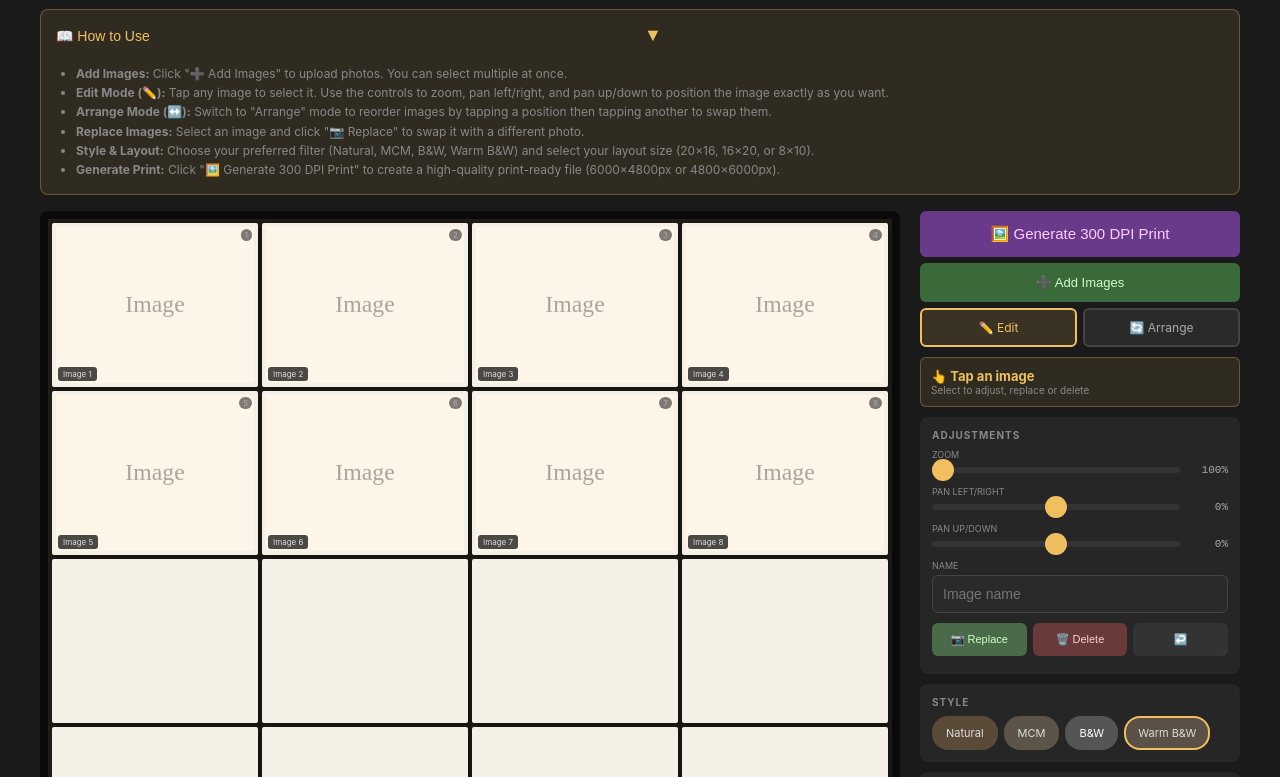
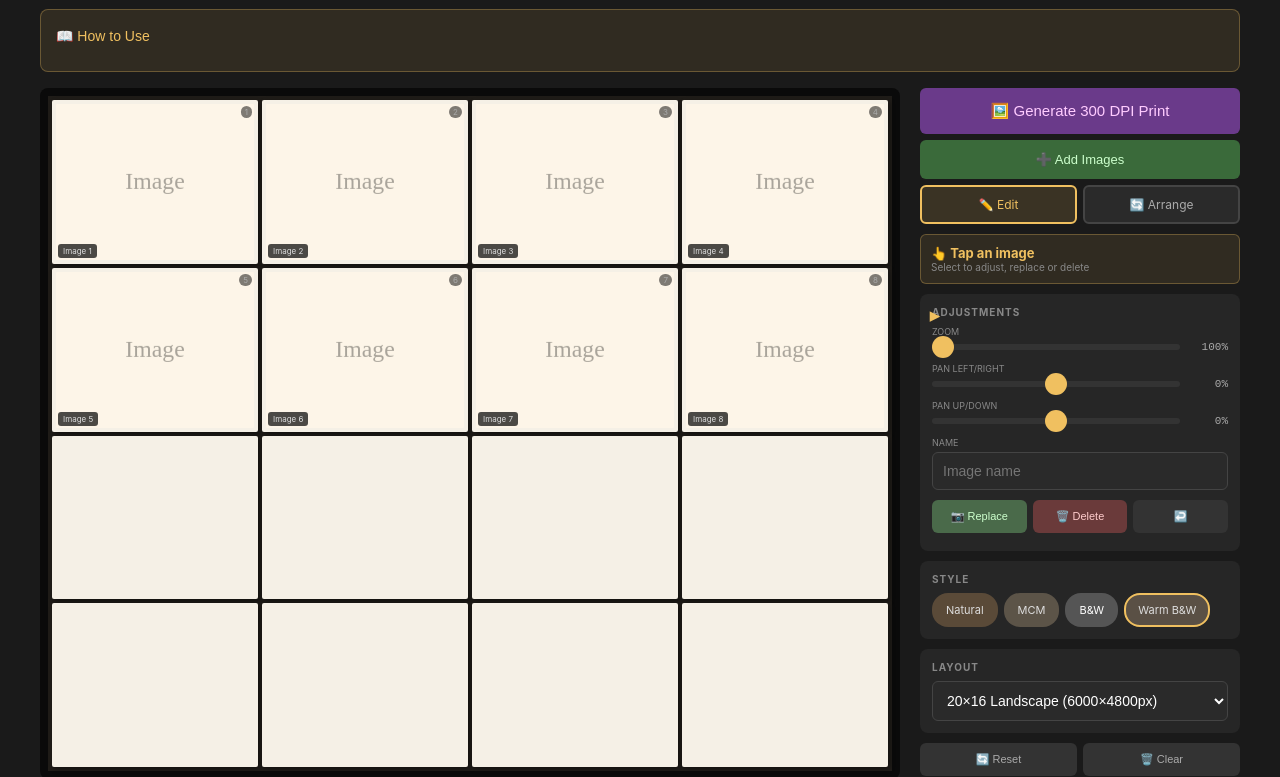
Before and after one commit to haginl1/Portfolio, a plain HTML site: page collage-editor.html in a window 1280 px wide. Shown: the part 52-829 px from the top of the page. Drawn offline with Linux system fonts and the light colour scheme.

Commit message:
Make How to Use section start in collapsed state

```diff
--- a/collage-editor.html
+++ b/collage-editor.html
@@ -89,9 +89,9 @@ input[type=file]{display:none}
 <div style="background: rgba(240, 192, 96, 0.1); border: 1px solid rgba(240, 192, 96, 0.3); border-radius: 8px; padding: 15px; margin-bottom: 16px; max-width: 1200px; margin-left: auto; margin-right: auto;">
   <button class="htu-toggle" onclick="toggleHowToUse()" onkeydown="if(event.key===' '||event.key==='Enter'){event.preventDefault();toggleHowToUse()}">
     <span>📖 How to Use</span>
-    <span class="htu-toggle-icon" id="htuIcon">▼</span>
+    <span class="htu-toggle-icon collapsed" id="htuIcon">▼</span>
   </button>
-  <div class="htu-content" id="htuContent">
+  <div class="htu-content collapsed" id="htuContent">
     <ul style="color: #888; font-size: 12px; margin: 8px 0 0 0; padding-left: 20px; line-height: 1.6;">
       <li><strong>Add Images:</strong> Click "➕ Add Images" to upload photos. You can select multiple at once.</li>
       <li><strong>Edit Mode (✏️):</strong> Tap any image to select it. Use the controls to zoom, pan left/right, and pan up/down to position the image exactly as you want.</li>
@@ -566,18 +566,6 @@ function toggleHowToUse(){
   icon.classList.toggle('collapsed');
 }
 
-function initHtuMobile(){
-  let isMobile=window.innerWidth<=768;
-  let content=document.getElementById('htuContent');
-  if(isMobile){
-    content.classList.add('collapsed-mobile');
-    document.getElementById('htuIcon').classList.add('collapsed');
-  }else{
-    content.classList.remove('collapsed-mobile');
-    document.getElementById('htuIcon').classList.remove('collapsed');
-  }
-}
-
 window.addEventListener('resize',()=>{
   if(window.innerWidth<=768){
     document.getElementById('htuContent').classList.add('collapsed-mobile');
@@ -585,8 +573,6 @@ window.addEventListener('resize',()=>{
     document.getElementById('htuContent').classList.remove('collapsed-mobile');
   }
 });
-
-initHtuMobile();
 </script>
 </body>
 </html>
```
